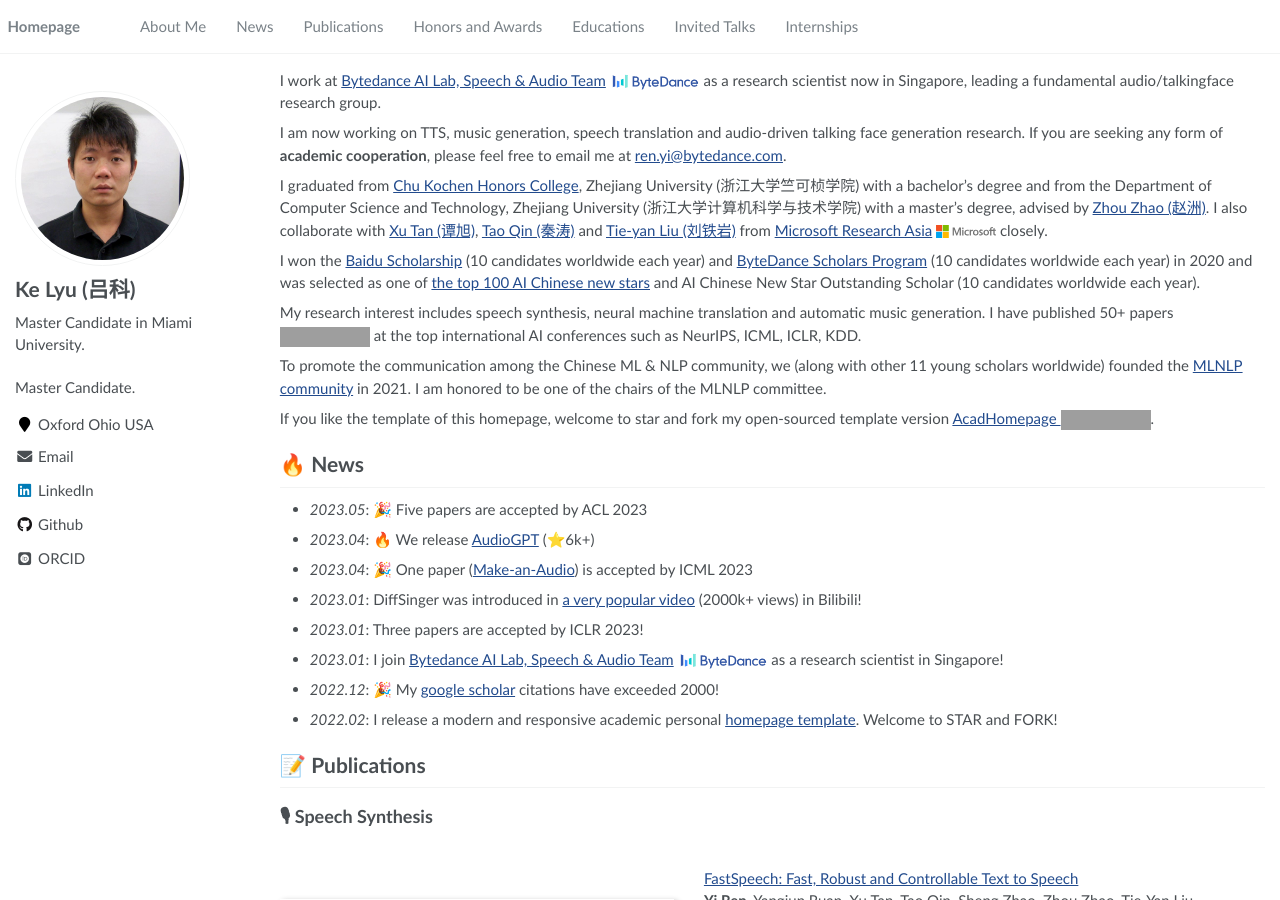
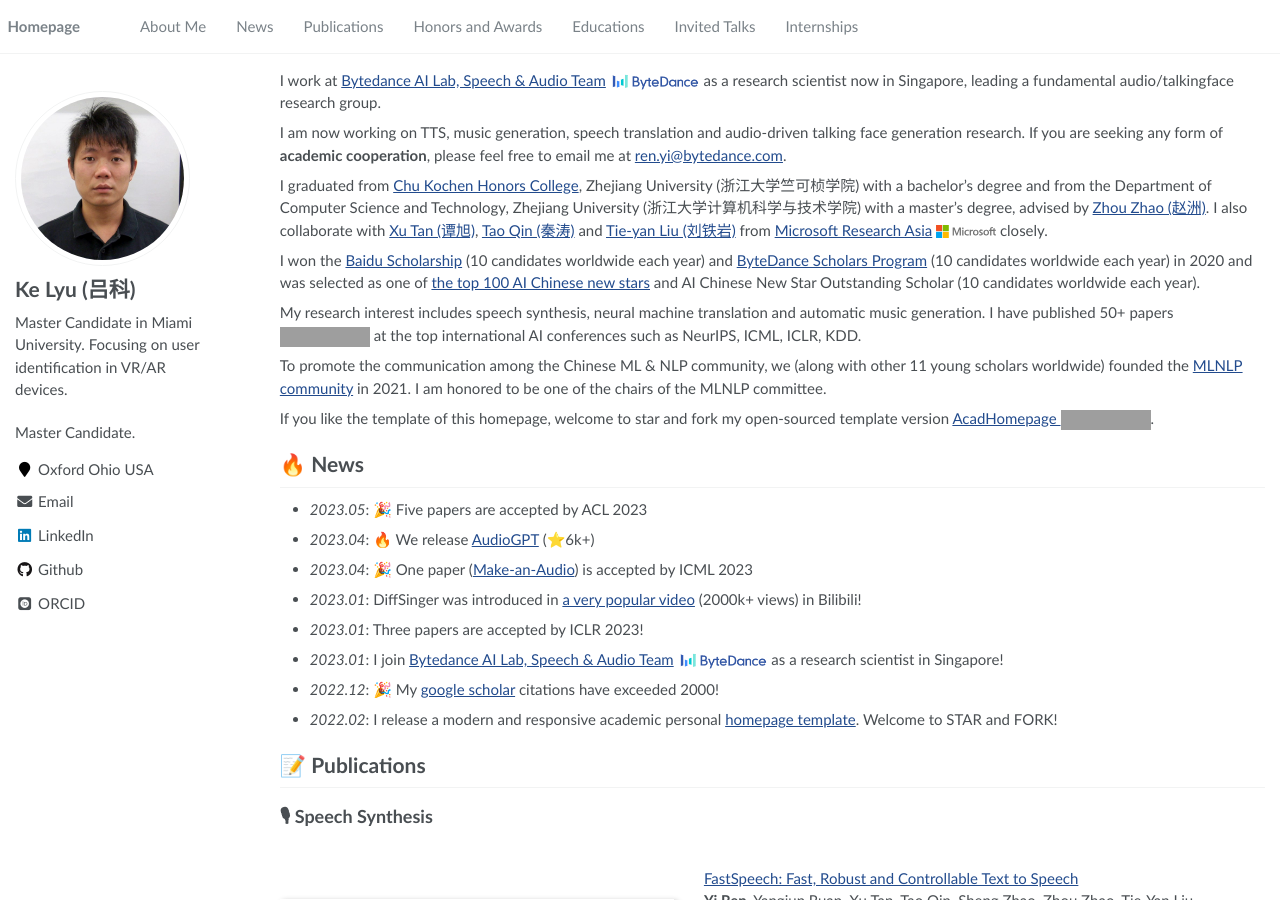
Before and after one commit to kelyu2021/academic_web, a Jekyll site: the page built from _pages/about.md, in a window 1280 px wide and 900 px high. Built offline with Jekyll 4.4.1, drawn with Linux system fonts in a browser that asks for light colours; some web fonts are replaced; grey boxes are pictures that could not be loaded.

Commit message:
Update _config.yml

```diff
--- a/_config.yml
+++ b/_config.yml
@@ -23,7 +23,7 @@ baidu_site_verification  : code-ZxFK3f4pfb
 author:
   name             : "Ke Lyu (吕科)"
   avatar           : "images/lk_profile.jpeg"
-  bio              : "Master Candidate in Miami University."
+  bio              : "Master Candidate in Miami University. Focusing on user identification in VR/AR devices."
   location         : "Oxford Ohio USA"
   employer         :
   pubmed           :
```
